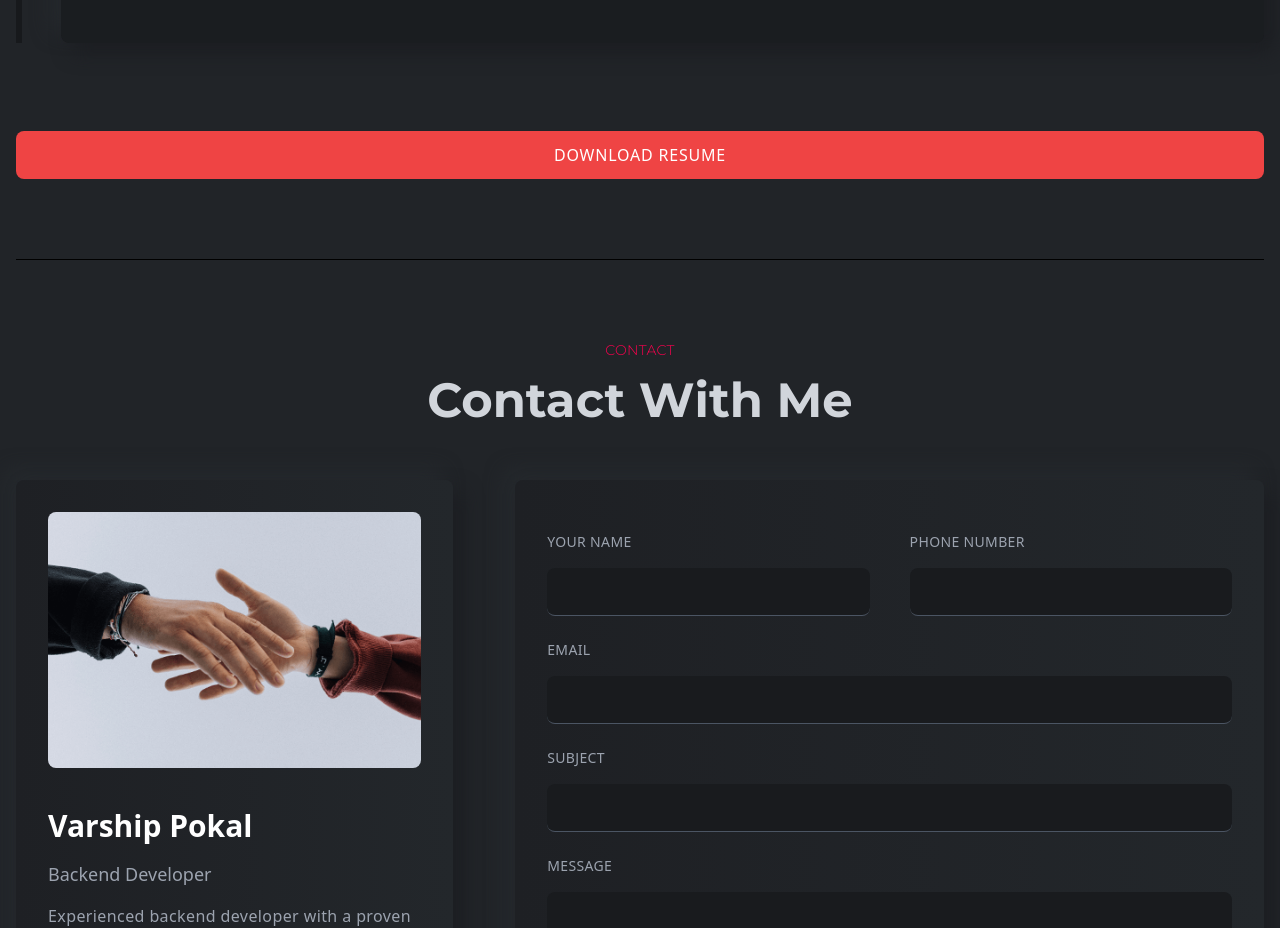
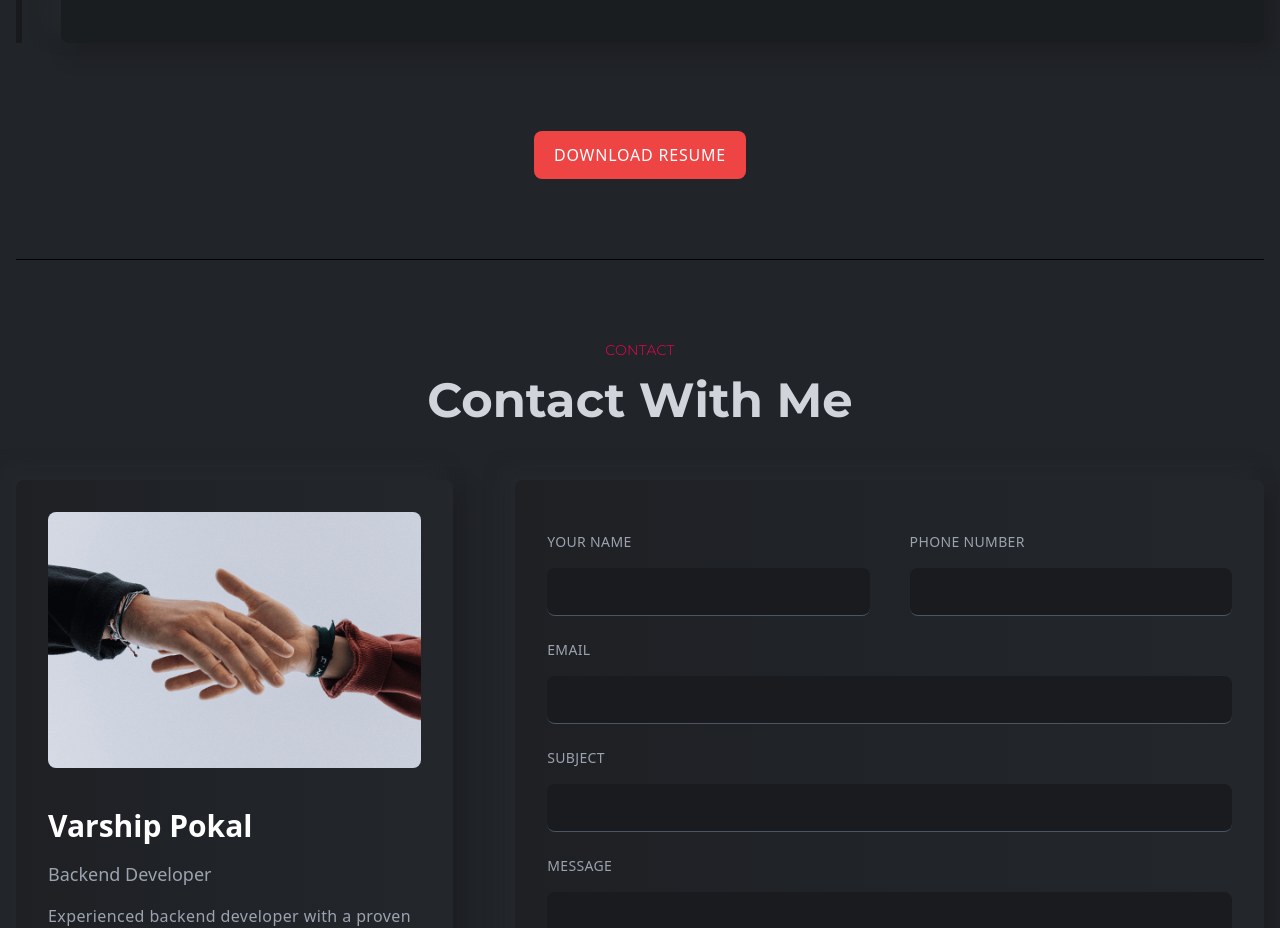
Before and after one commit to pokal-varship/portfolio, a React (Create React App) app: page / in a window 1280 px wide. Shown: the part 5020-5948 px from the top of the page. Built offline with nearby package versions, Linux system fonts and the light colour scheme.

Commit message:
Update Resume.js

```diff
--- a/src/components/resume/Resume.js
+++ b/src/components/resume/Resume.js
@@ -70,7 +70,7 @@ const Resume = () => {
       {educationData && <Education />}
       <div className="flex justify-center mt-10">
         <button
-          className="w-full h-12 bg-red-500 rounded-lg text-base text-white tracking-wider uppercase hover:text-white hover:border-[1px] hover:border-white border-transparent active:border-white"
+          className="h-12 bg-red-500 rounded-lg text-base text-white tracking-wider uppercase hover:text-white hover:border-[1px] hover:border-white border-transparent active:border-white px-5"
           onClick={downloadPDF}
         >
           Download Resume
```
